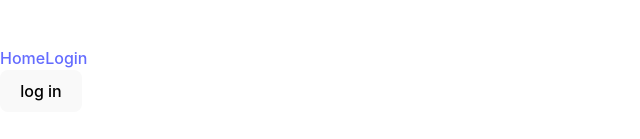
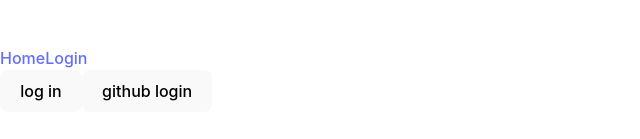
Before and after one commit to Sobuj54/module-58-simple-firebase-authentication, a React (Vite) app: page /login in a window 1280 px wide. Shown: the part 321-460 px from the top of the page, without its empty margins (0-640 px from the left). Built offline with nearby package versions, Linux system fonts and the light colour scheme.

Commit message:
firebase github integration complete and showed data

```diff
--- a/src/components/Login/Login.jsx
+++ b/src/components/Login/Login.jsx
@@ -1,6 +1,7 @@
 import React, { useState } from "react";
 import app from "../../firebase.init";
 import {
+  GithubAuthProvider,
   GoogleAuthProvider,
   getAuth,
   signInWithPopup,
@@ -10,14 +11,27 @@
 const Login = () => {
   const [user, setUser] = useState(null);
   const auth = getAuth(app);
-  const provider = new GoogleAuthProvider();
+  const googleProvider = new GoogleAuthProvider();
+  const githubProvider = new GithubAuthProvider();
 
   const handleGoogleSignIn = () => {
-    signInWithPopup(auth, provider)
+    signInWithPopup(auth, googleProvider)
       .then((result) => {
         const loggedInUser = result.user;
         console.log(loggedInUser);
         setUser(loggedInUser);
+      })
+      .catch((error) => {
+        console.log(error);
+      });
+  };
+
+  const handleGithubSignIn = () => {
+    signInWithPopup(auth, githubProvider)
+      .then((result) => {
+        const loggedUser = result.user;
+        console.log(loggedUser);
+        setUser(loggedUser);
       })
       .catch((error) => {
         console.log(error);
@@ -40,7 +54,10 @@
       {user ? (
         <button onClick={handleSignOut}>Sign out</button>
       ) : (
-        <button onClick={handleGoogleSignIn}>log in</button>
+        <div>
+          <button onClick={handleGoogleSignIn}>log in</button>
+          <button onClick={handleGithubSignIn}>github login</button>
+        </div>
       )}
 
       {/* conditional rendering */}
```
